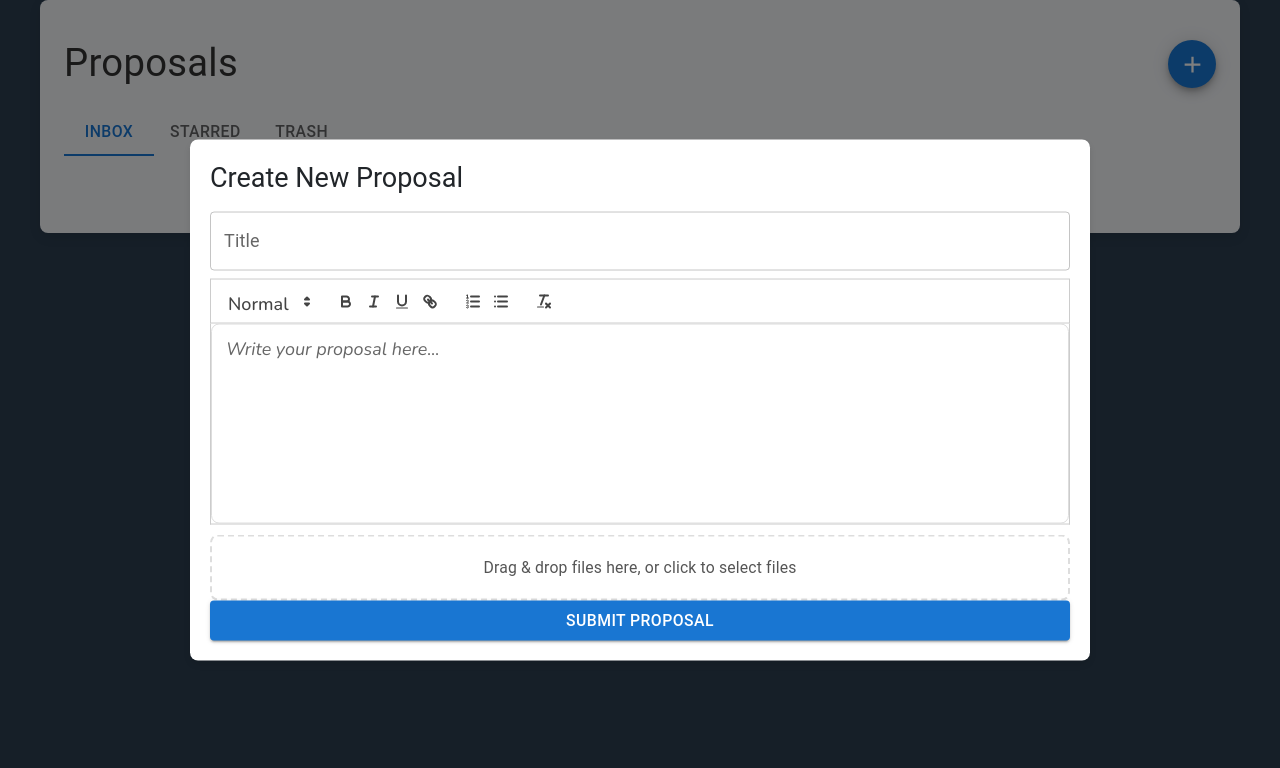
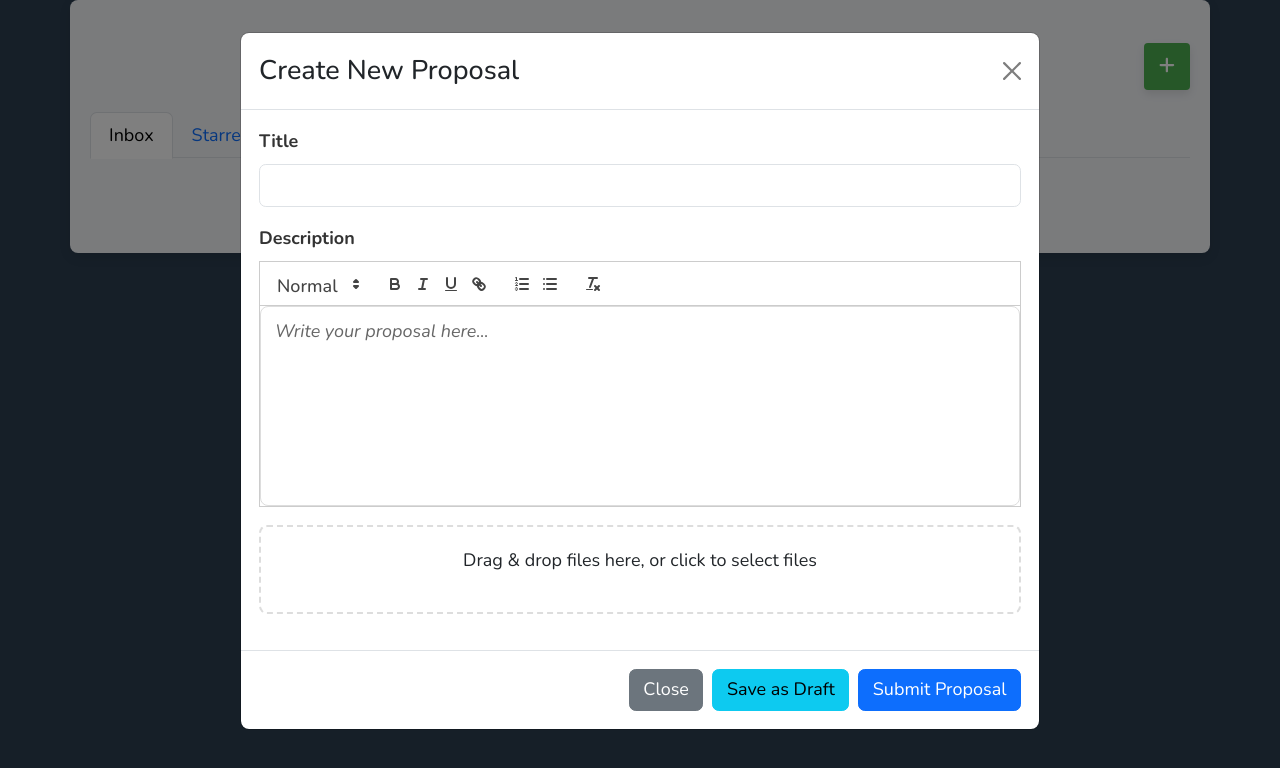
Before and after one commit to sarila/supportmyschool, a React (Create React App) app: page /proposals in a window 1280 px wide. Both pictures are taken after a click on the button 1192 px from the left and 64 px from the top of the page. Shown: the top 768 px of the page. Built offline with nearby package versions, Linux system fonts and the light colour scheme; a small style sheet from the web is missing.

Commit message:
complete proposal section UI and functionality

```diff
--- a/package.json
+++ b/package.json
@@ -20,6 +20,7 @@
     "react-dom": "^18.3.1",
     "react-dropzone": "^14.3.5",
     "react-icons": "^5.3.0",
+    "react-pdf": "^9.2.1",
     "react-quill": "^2.0.0",
     "react-router-dom": "^6.28.0",
     "react-scripts": "5.0.1",
--- a/src/components/ProposalCard.jsx
+++ b/src/components/ProposalCard.jsx
@@ -1,58 +1,38 @@
 import React from 'react';
-import { Card, CardContent, Typography, IconButton } from '@mui/material';
-import DeleteIcon from '@mui/icons-material/Delete';
-import StarIcon from '@mui/icons-material/Star';
-import StarBorderIcon from '@mui/icons-material/StarBorder';
+import { Card, Button } from 'react-bootstrap';
+import { FontAwesomeIcon } from '@fortawesome/react-fontawesome';
+import { faStar, faTrash } from '@fortawesome/free-solid-svg-icons';
 
-const ProposalCard = ({ message, onDelete, onStar, isStarred }) => {
-  const handleDelete = (e) => {
-    e.stopPropagation();
-    if (typeof onDelete === 'function') {
-      onDelete();
-    } else {
-      console.error("onDelete is not a function");
-    }
-  };
-
-  const handleStar = (e) => {
-    e.stopPropagation();
-    if (typeof onStar === 'function') {
-      onStar();
-    } else {
-      console.error("onStar is not a function");
-    }
-  };
+function ProposalCard({ proposal, onStar, onDelete, onClick }) {
+  if (!proposal) {
+    return null; // or return a placeholder component
+  }
 
   return (
-    <Card className="mb-4 hover:shadow-lg transition-shadow duration-300">
-      <CardContent>
-        <div className="flex justify-between items-start">
+    <Card className="mb-3" onClick={() => onClick(proposal)}>
+      <Card.Body>
+        <Card.Title>{proposal.subject}</Card.Title>
+        <Card.Text>{proposal.summary}</Card.Text>
+        <div className="d-flex justify-content-between align-items-center">
+          <small className="text-muted">{proposal.date}</small>
           <div>
-            <Typography variant="h6" component="div">
-              {message.subject}
-            </Typography>
-            <Typography variant="body2" color="text.secondary">
-              From: {message.sender}
-            </Typography>
-            <Typography variant="body2" color="text.secondary">
-              Date: {message.date}
-            </Typography>
-          </div>
-          <div>
-            <IconButton onClick={handleStar} color={isStarred ? "primary" : "default"}>
-              {isStarred ? <StarIcon /> : <StarBorderIcon />}
-            </IconButton>
-            <IconButton onClick={handleDelete} color="error">
-              <DeleteIcon />
-            </IconButton>
+            <Button variant="link" onClick={(e) => {
+              e.stopPropagation();
+              onStar(proposal.id);
+            }}>
+              <FontAwesomeIcon icon={faStar} color={proposal.isStarred ? 'gold' : 'gray'} />
+            </Button>
+            <Button variant="link" onClick={(e) => {
+              e.stopPropagation();
+              onDelete(proposal.id);
+            }}>
+              <FontAwesomeIcon icon={faTrash} color="red" />
+            </Button>
           </div>
         </div>
-        <Typography variant="body1" className="mt-2">
-          {message.summary}
-        </Typography>
-      </CardContent>
+      </Card.Body>
     </Card>
   );
-};
+}
 
 export default ProposalCard;
--- a/src/components/ProposalModal.jsx
+++ b/src/components/ProposalModal.jsx
@@ -1,15 +1,7 @@
 import React from "react";
-import {
-  Dialog,
-  DialogTitle,
-  DialogContent,
-  Typography,
-  Divider,
-  Button,
-  DialogActions,
-  Chip,
-} from "@mui/material";
-import { AttachFile } from "@mui/icons-material";
+import { Modal, Button } from "react-bootstrap";
+import { FontAwesomeIcon } from "@fortawesome/react-fontawesome";
+import { faFile, faImage } from "@fortawesome/free-solid-svg-icons";
 import "../styles/proposal.css";
 
 const ProposalModal = ({ message, onClose }) => {
@@ -24,22 +16,18 @@ const ProposalModal = ({ message, onClose }) => {
             <img
               src={attachment}
               alt="attachment-thumbnail"
-              className="attachment-thumbnail"
+              className="img-thumbnail attachment-thumbnail"
             />
-            <Typography variant="body2" className="attachment-name">
-              {attachment}
-            </Typography>
+            <p className="attachment-name">{attachment}</p>
           </div>
         );
       } else {
         return (
           <div className="attachment-item">
-            <Chip
-              icon={<AttachFile />}
-              label={<a href={attachment} target="_blank" rel="noopener noreferrer">{attachment}</a>}
-              clickable
-              variant="outlined"
-            />
+            <FontAwesomeIcon icon={faFile} className="file-icon" />
+            <a href={attachment} target="_blank" rel="noopener noreferrer" className="attachment-link">
+              {attachment}
+            </a>
           </div>
         );
       }
@@ -48,50 +36,40 @@ const ProposalModal = ({ message, onClose }) => {
   };
 
   return (
-    <Dialog
-      open={!!message}
-      onClose={onClose}
-      fullWidth
-      maxWidth="lg"
-      className="proposal-modal"
-    >
-      <DialogTitle className="modal-header">
-        <Typography variant="h5" className="modal-title">
-          {message.subject}
-        </Typography>
-      </DialogTitle>
-      <DialogContent className="modal-content-wrapper">
+    <Modal show={!!message} onHide={onClose} size="lg" className="proposal-modal">
+      <Modal.Header closeButton>
+        <Modal.Title>{message.subject}</Modal.Title>
+      </Modal.Header>
+      <Modal.Body>
         <div className="modal-info">
-          <Typography variant="subtitle1" className="modal-sender">
+          <p className="modal-sender">
             <strong>From:</strong> {message.sender}
-          </Typography>
-          <Typography variant="subtitle2" className="modal-date">
+          </p>
+          <p className="modal-date">
             <strong>Date:</strong> {message.date}
-          </Typography>
+          </p>
         </div>
-        <Divider className="modal-divider" />
-        <Typography
-          variant="body1"
-          className="modal-body-content"
-          dangerouslySetInnerHTML={{ __html: message.content }}
-        />
+        <hr />
+        <div className="modal-body-content" dangerouslySetInnerHTML={{ __html: message.content }} />
         {message.attachments.length > 0 && (
           <div className="modal-attachments">
-            <Typography variant="h6">Attachments:</Typography>
-            {message.attachments.map((attachment, index) => (
-              <div key={index} className="modal-attachment-item">
-                {renderAttachment(attachment)}
-              </div>
-            ))}
+            <h6>Attachments:</h6>
+            <div className="attachment-list">
+              {message.attachments.map((attachment, index) => (
+                <div key={index} className="modal-attachment-item">
+                  {renderAttachment(attachment)}
+                </div>
+              ))}
+            </div>
           </div>
         )}
-      </DialogContent>
-      <DialogActions>
-        <Button onClick={onClose} variant="contained" className="close-btn">
+      </Modal.Body>
+      <Modal.Footer>
+        <Button variant="secondary" onClick={onClose}>
           Close
         </Button>
-      </DialogActions>
-    </Dialog>
+      </Modal.Footer>
+    </Modal>
   );
 };
 
--- a/src/views/Proposals.jsx
+++ b/src/views/Proposals.jsx
@@ -1,194 +1,397 @@
-import React, { useState } from "react";
+import React, { useState, useCallback } from "react";
 import {
   Container,
-  Box,
-  Typography,
-  Fab,
+  Row,
+  Col,
+  Button,
   Tabs,
   Tab,
-  TextField,
-  Button,
   Modal,
-} from "@mui/material";
+  Form,
+} from "react-bootstrap";
+import { Card } from "react-bootstrap";
+import { FontAwesomeIcon } from "@fortawesome/react-fontawesome";
+import {
+  faPlus,
+  faStar,
+  faTrash,
+  faFile,
+} from "@fortawesome/free-solid-svg-icons";
 import ReactQuill from "react-quill";
-import { Add } from "@mui/icons-material";
 import { useDropzone } from "react-dropzone";
 import { ToastContainer, toast } from "react-toastify";
 import "react-quill/dist/quill.snow.css";
 import "react-toastify/dist/ReactToastify.css";
+import "bootstrap/dist/css/bootstrap.min.css";
 import "../styles/proposal.css";
-import MessageCard from "../components/ProposalCard";
-import ProposalModal from "../components/ProposalModal";
 
 function Proposal() {
+  const [proposals, setProposals] = useState([]);
   const [selectedProposal, setSelectedProposal] = useState(null);
-  const [proposals, setProposals] = useState([]); // No hardcoded data
   const [tabValue, setTabValue] = useState("inbox");
   const [openAddModal, setOpenAddModal] = useState(false);
   const [newProposal, setNewProposal] = useState({
+    id: null,
     title: "",
     description: "",
     files: [],
     status: "inbox",
   });
 
-  const handleOpenAddModal = () => setOpenAddModal(true);
+  const handleOpenAddModal = () => {
+    setNewProposal({
+      id: null,
+      title: "",
+      description: "",
+      files: [],
+      status: "inbox",
+    });
+    setOpenAddModal(true);
+  };
+
   const handleCloseAddModal = () => setOpenAddModal(false);
 
-  const handleTabChange = (event, newTabValue) => {
+  const handleTabChange = (newTabValue) => {
     setTabValue(newTabValue);
   };
 
-  const { getRootProps, getInputProps } = useDropzone({
-    onDrop: (acceptedFiles) => {
+  const onDrop = useCallback((acceptedFiles) => {
     setNewProposal((prev) => ({
       ...prev,
       files: [...prev.files, ...acceptedFiles],
     }));
-    },
-    multiple: true,
-  });
+  }, []);
 
-  const handleSubmit = () => {
+  const { getRootProps, getInputProps } = useDropzone({ onDrop });
+
+  const handleSubmit = (isDraft = false) => {
     if (!newProposal.title.trim() || !newProposal.description.trim()) {
       toast.error("Title and description are required!");
       return;
     }
 
     const updatedProposal = {
-      id: proposals.length + 1,
-      sender: "New Sender",
+      id: newProposal.id || Date.now(),
+      sender: "Current User",
       subject: newProposal.title,
-      summary: newProposal.description,
-      date: "Just Now",
+      summary:
+        newProposal.description.replace(/<[^>]*>/g, "").substring(0, 100) +
+        "...",
+      date: new Date().toLocaleDateString(),
       content: newProposal.description,
-      isNew: true,
-      attachments: newProposal.files.map((file) => file.name),
-      status: newProposal.status,
+      isStarred: false,
+      attachments: newProposal.files.map((file) => ({
+        name: file.name,
+        type: file.type,
+        url: URL.createObjectURL(file)
+      })),
+      status: isDraft ? "draft" : "inbox",
     };
 
-    setProposals([...proposals, updatedProposal]);
+    setProposals((prevProposals) => {
+      const index = prevProposals.findIndex((p) => p.id === updatedProposal.id);
+      if (index !== -1) {
+        const newProposals = [...prevProposals];
+        newProposals[index] = updatedProposal;
+        return newProposals;
+      }
+      return [...prevProposals, updatedProposal];
+    });
+
     setNewProposal({
+      id: null,
       title: "",
       description: "",
       files: [],
       status: "inbox",
     });
     handleCloseAddModal();
-    toast.success("Proposal submitted successfully!");
+    toast.success(
+      isDraft ? "Draft saved successfully!" : "Proposal submitted successfully!"
+    );
   };
 
   const handleStar = (id) => {
-    setProposals((prev) =>
-      prev.map((proposal) =>
-        proposal.id === id ? { ...proposal, isNew: !proposal.isNew } : proposal
-      )
+    const updatedProposals = proposals.map((proposal) =>
+      proposal.id === id
+        ? { ...proposal, isStarred: !proposal.isStarred }
+        : proposal
     );
-    toast.info("Proposal updated!");
+    setProposals(updatedProposals);
+    toast.info(
+      updatedProposals.find((p) => p.id === id).isStarred
+        ? "Proposal starred!"
+        : "Proposal unstarred!"
+    );
   };
 
   const handleTrash = (id) => {
-    setProposals((prev) => prev.filter((proposal) => proposal.id !== id));
-    toast.warn("Proposal deleted!");
+    const updatedProposals = proposals.map((proposal) =>
+      proposal.id === id ? { ...proposal, status: "trash" } : proposal
+    );
+    setProposals(updatedProposals);
+    toast.warn("Proposal moved to trash!");
   };
 
   const handleProposalClick = (proposal) => {
+    if (proposal.status === "draft") {
+      setNewProposal({
+        id: proposal.id,
+        title: proposal.subject,
+        description: proposal.content,
+        files: proposal.attachments.map((attachment) => {
+          const fileName = attachment.name;
+          return new File([attachment.url], fileName, {
+            type: attachment.type,
+          });
+        }),
+        status: "draft",
+      });
+      setOpenAddModal(true);
+    } else {
       setSelectedProposal(proposal);
+    }
   };
 
-  const filteredProposals = proposals.filter(
-    (proposal) => proposal.status === tabValue || tabValue === "inbox"
-  );
+  const filteredProposals = proposals.filter((proposal) => {
+    if (tabValue === "inbox") return proposal.status === "inbox";
+    if (tabValue === "starred") return proposal.isStarred;
+    if (tabValue === "drafts") return proposal.status === "draft";
+    if (tabValue === "trash") return proposal.status === "trash";
+    return true;
+  });
 
   return (
     <Container className="proposal-container">
       <ToastContainer />
-      <div className="header">
-        <Typography variant="h4" className="heading">
-          Proposals
-        </Typography>
-        <Fab
-          color="primary"
-          aria-label="add"
-          size="medium"
+      <Row className="header">
+        <Col>
+          <h4 className="heading">Proposals</h4>
+        </Col>
+        <Col xs="auto">
+          <Button
+            variant="primary"
             className="add-btn"
             onClick={handleOpenAddModal}
           >
-          <Add />
-        </Fab>
-      </div>
+            <FontAwesomeIcon icon={faPlus} />
+          </Button>
+        </Col>
+      </Row>
 
-      <Tabs
-        value={tabValue}
-        onChange={handleTabChange}
-        aria-label="email categories"
-      >
-        <Tab label="Inbox" value="inbox" />
-        <Tab label="Starred" value="starred" />
-        <Tab label="Trash" value="trash" />
+      <Tabs activeKey={tabValue} onSelect={handleTabChange} className="mb-4">
+        <Tab eventKey="inbox" title="Inbox" />
+        <Tab eventKey="starred" title="Starred" />
+        <Tab eventKey="drafts" title="Drafts" />
+        <Tab eventKey="trash" title="Trash" />
       </Tabs>
 
-      <div className="proposal-list">
+      <Row className="proposal-list">
         {filteredProposals.length > 0 ? (
           filteredProposals.map((proposal) => (
-            <MessageCard
-              key={proposal.id}
-              message={proposal}
+            <Col xs={12} key={proposal.id}>
+              <ProposalCard
+                proposal={proposal}
                 onStar={() => handleStar(proposal.id)}
                 onDelete={() => handleTrash(proposal.id)}
                 onClick={() => handleProposalClick(proposal)}
               />
+            </Col>
           ))
         ) : (
-          <Typography variant="body1" className="no-proposals">
-            No Proposals here
-          </Typography>
+          <Col xs={12}>
+            <p className="text-center">No Proposals here</p>
+          </Col>
         )}
-      </div>
+      </Row>
 
-      <Modal
-        open={openAddModal}
-        onClose={handleCloseAddModal}
-        aria-labelledby="add-proposal-modal"
-      >
-        <Box className="modal-box">
-          <Typography variant="h5">Create New Proposal</Typography>
-          <TextField
-            label="Title"
-            variant="outlined"
-            fullWidth
+      <Modal show={openAddModal} onHide={handleCloseAddModal} size="lg">
+        <Modal.Header closeButton>
+          <Modal.Title>
+            {newProposal.id ? "Edit Draft" : "Create New Proposal"}
+          </Modal.Title>
+        </Modal.Header>
+        <Modal.Body>
+          <Form>
+            <Form.Group className="mb-3">
+              <Form.Label>Title</Form.Label>
+              <Form.Control
+                type="text"
                 value={newProposal.title}
                 onChange={(e) =>
                   setNewProposal({ ...newProposal, title: e.target.value })
                 }
-            margin="normal"
               />
+            </Form.Group>
+            <Form.Group className="mb-3">
+              <Form.Label>Description</Form.Label>
               <ReactQuill
                 value={newProposal.description}
                 onChange={(value) =>
                   setNewProposal({ ...newProposal, description: value })
                 }
                 placeholder="Write your proposal here..."
-            className="quill-editor"
               />
+            </Form.Group>
+            <Form.Group className="mb-3">
               <div {...getRootProps()} className="dropzone">
                 <input {...getInputProps()} />
-            <Typography variant="body2">
-              Drag & drop files here, or click to select files
-            </Typography>
+                <p>Drag & drop files here, or click to select files</p>
               </div>
-          <Button variant="contained" color="primary" onClick={handleSubmit}>
+            </Form.Group>
+            {newProposal.files.length > 0 && (
+              <Form.Group className="mb-3">
+                <Form.Label>Attached Files:</Form.Label>
+                <ul className="list-group">
+                  {newProposal.files.map((file, index) => (
+                    <li key={index} className="list-group-item">
+                      {file.name}
+                    </li>
+                  ))}
+                </ul>
+              </Form.Group>
+            )}
+          </Form>
+        </Modal.Body>
+        <Modal.Footer>
+          <Button variant="secondary" onClick={handleCloseAddModal}>
+            Close
+          </Button>
+          <Button variant="info" onClick={() => handleSubmit(true)}>
+            Save as Draft
+          </Button>
+          <Button variant="primary" onClick={() => handleSubmit(false)}>
             Submit Proposal
           </Button>
-        </Box>
+        </Modal.Footer>
       </Modal>
 
       <ProposalModal
-        message={selectedProposal}
+        proposal={selectedProposal}
         onClose={() => setSelectedProposal(null)}
       />
     </Container>
   );
 }
 
+function ProposalCard({ proposal, onStar, onDelete, onClick }) {
+  if (!proposal) {
+    return null;
+  }
+  return (
+    <Card className="mb-3" onClick={() => onClick(proposal)}>
+      <Card.Body>
+        <Card.Title>{proposal.subject}</Card.Title>
+        <Card.Text>{proposal.summary}</Card.Text>
+        <div className="d-flex justify-content-between align-items-center">
+          <small className="text-muted">{proposal.date}</small>
+          <div>
+            <Button
+              variant="link"
+              onClick={(e) => {
+                e.stopPropagation();
+                onStar(proposal.id);
+              }}
+            >
+              <FontAwesomeIcon
+                icon={faStar}
+                color={proposal.isStarred ? "gold" : "gray"}
+              />
+            </Button>
+            <Button
+              variant="link"
+              onClick={(e) => {
+                e.stopPropagation();
+                onDelete(proposal.id);
+              }}
+            >
+              <FontAwesomeIcon icon={faTrash} color="red" />
+            </Button>
+          </div>
+        </div>
+      </Card.Body>
+    </Card>
+  );
+}
+
+function ProposalModal({ proposal, onClose }) {
+  if (!proposal) return null;
+
+  const renderAttachment = (attachment) => {
+    if (attachment.type.startsWith('image/')) {
+      return (
+        <div className="attachment-item">
+          <a href={attachment.url} target="_blank" rel="noopener noreferrer">
+            <img
+              src={attachment.url}
+              alt="attachment-thumbnail"
+              className="img-thumbnail attachment-thumbnail"
+            />
+          </a>
+          <p className="attachment-name">{attachment.name}</p>
+        </div>
+      );
+    } else {
+      return (
+        <div className="attachment-item">
+          <FontAwesomeIcon icon={faFile} className="file-icon" />
+          <a
+            href={attachment.url}
+            target="_blank"
+            rel="noopener noreferrer"
+            className="attachment-link"
+          >
+            {attachment.name}
+          </a>
+        </div>
+      );
+    }
+  };
+
+  return (
+    <Modal
+      show={!!proposal}
+      onHide={onClose}
+      size="lg"
+      className="proposal-modal"
+    >
+      <Modal.Header closeButton>
+        <Modal.Title>{proposal.subject}</Modal.Title>
+      </Modal.Header>
+      <Modal.Body>
+        <div className="modal-info">
+          <p className="modal-sender">
+            <strong>From:</strong> {proposal.sender}
+          </p>
+          <p className="modal-date">
+            <strong>Date:</strong> {proposal.date}
+          </p>
+        </div>
+        <hr />
+        <div
+          className="modal-body-content"
+          dangerouslySetInnerHTML={{ __html: proposal.content }}
+        />
+        {proposal.attachments && proposal.attachments.length > 0 && (
+          <div className="modal-attachments">
+            <h6>Attachments:</h6>
+            <div className="attachment-list">
+              {proposal.attachments.map((attachment, index) => (
+                <div key={index} className="modal-attachment-item">
+                  {renderAttachment(attachment)}
+                </div>
+              ))}
+            </div>
+          </div>
+        )}
+      </Modal.Body>
+      <Modal.Footer>
+        <Button variant="secondary" onClick={onClose}>
+          Close
+        </Button>
+      </Modal.Footer>
+    </Modal>
+  );
+}
+
 export default Proposal;
```
Also changed, not shown: 1 other file (tests, documents, lock files or other folders). Lines whose indentation alone changed are shown as unchanged.
